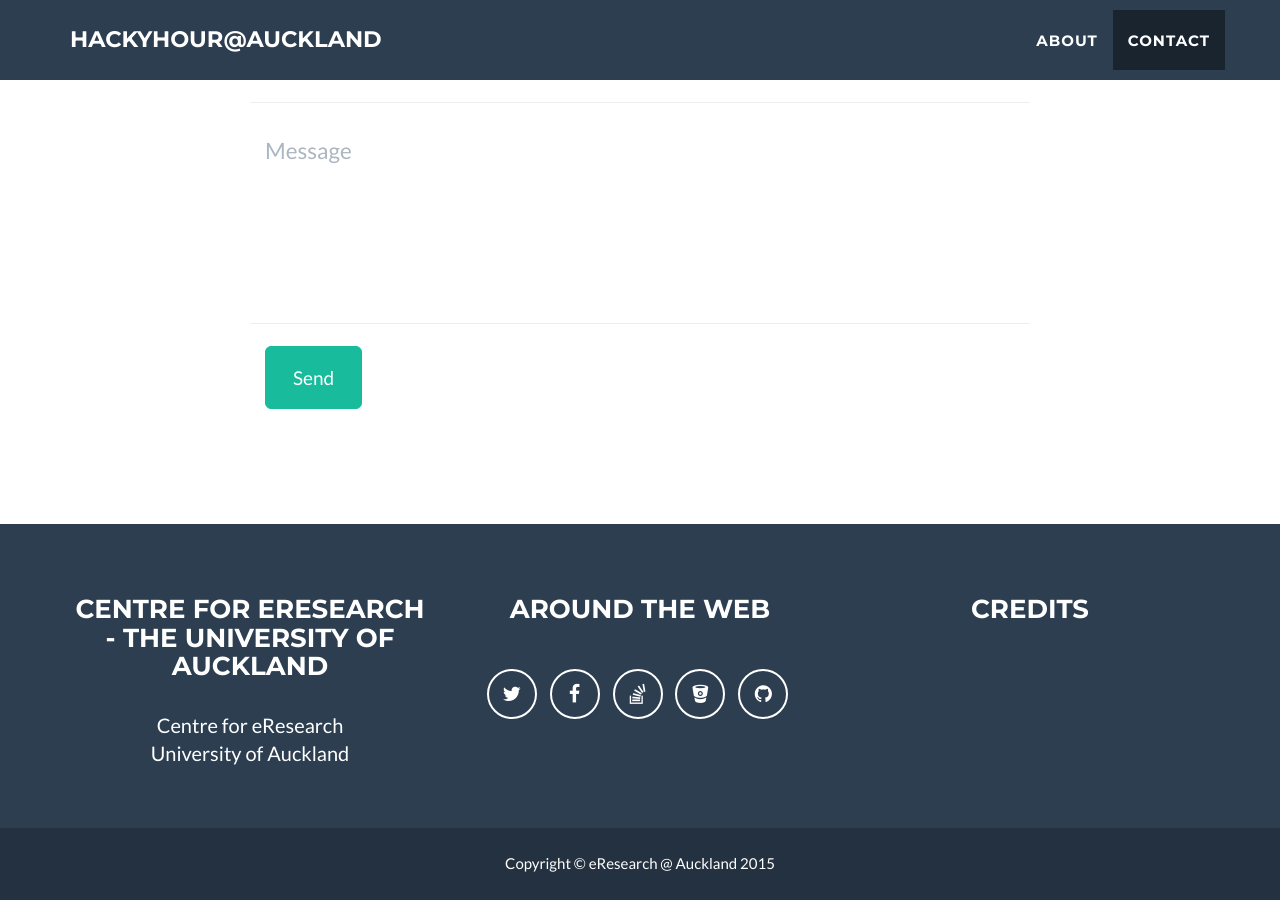
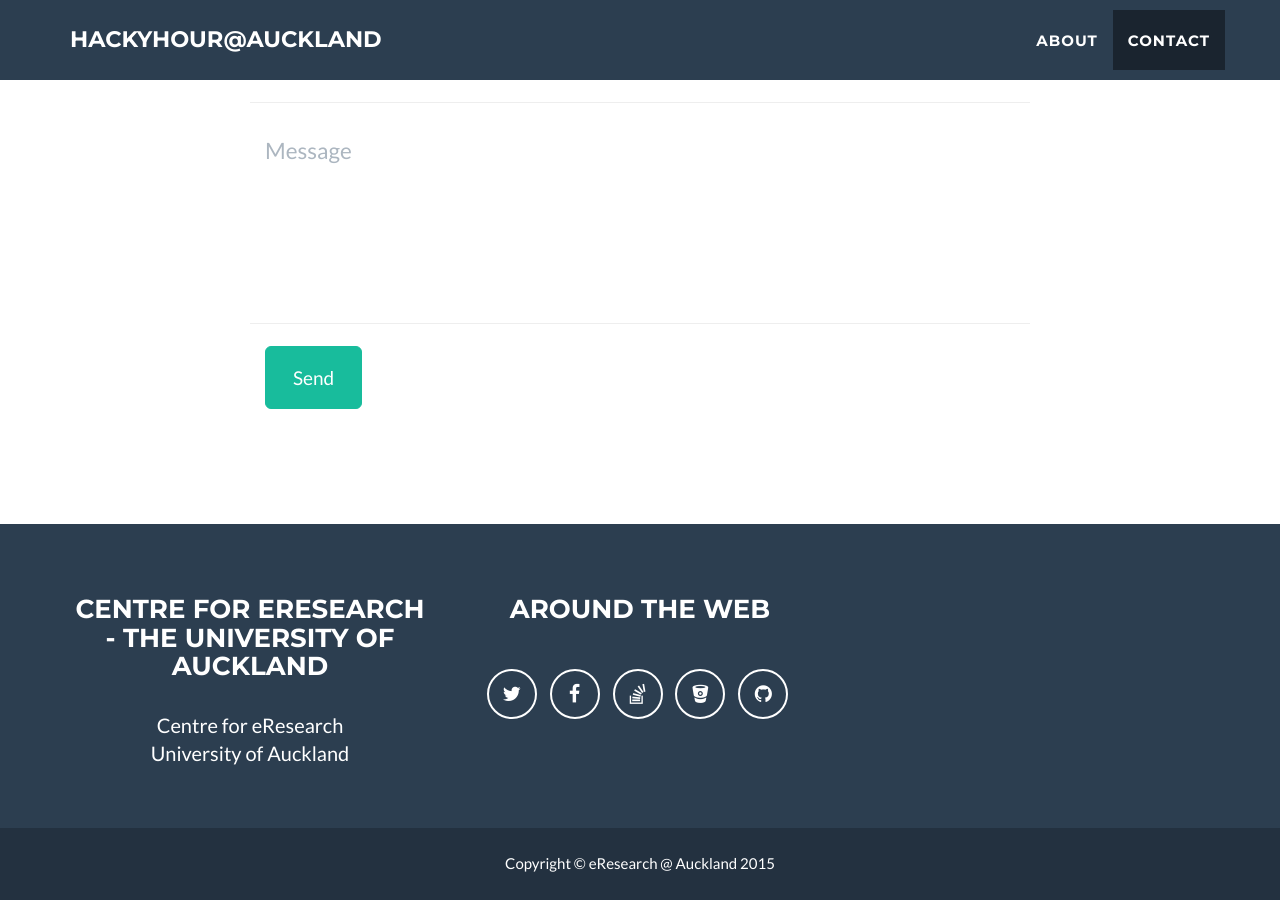
Before and after one commit to UoA-eResearch/HackyHour, a Jekyll site: the page built from index.html, in a window 1280 px wide and 900 px high, scrolled down 2028 px. Built offline with Jekyll 4.4.1, drawn with Linux system fonts in a browser that asks for light colours.

Commit message:
took out Credits <div> in footer

```diff
--- a/_includes/footer.html
+++ b/_includes/footer.html
@@ -21,10 +21,11 @@
 		                    {% endfor %}
                         </ul>
                     </div>
-                    <div class="footer-col col-md-4">
+                  <!--  <div class="footer-col col-md-4">
                         <h3>{{ site.footer.credits }}</h3>
                         <p>{{ site.credits }}</p>
                     </div>
+                    !-->
                 </div>
             </div>
         </div>
```
